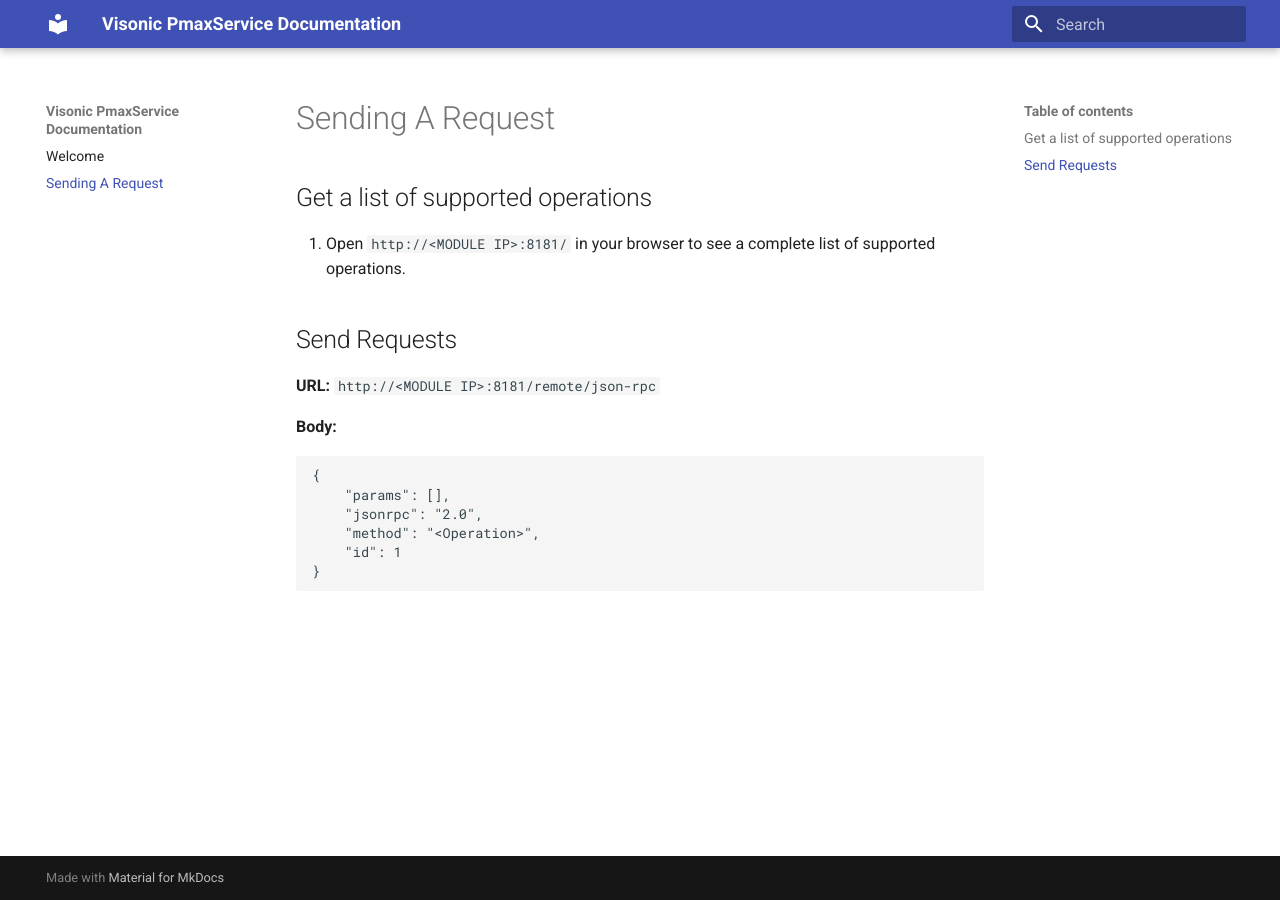
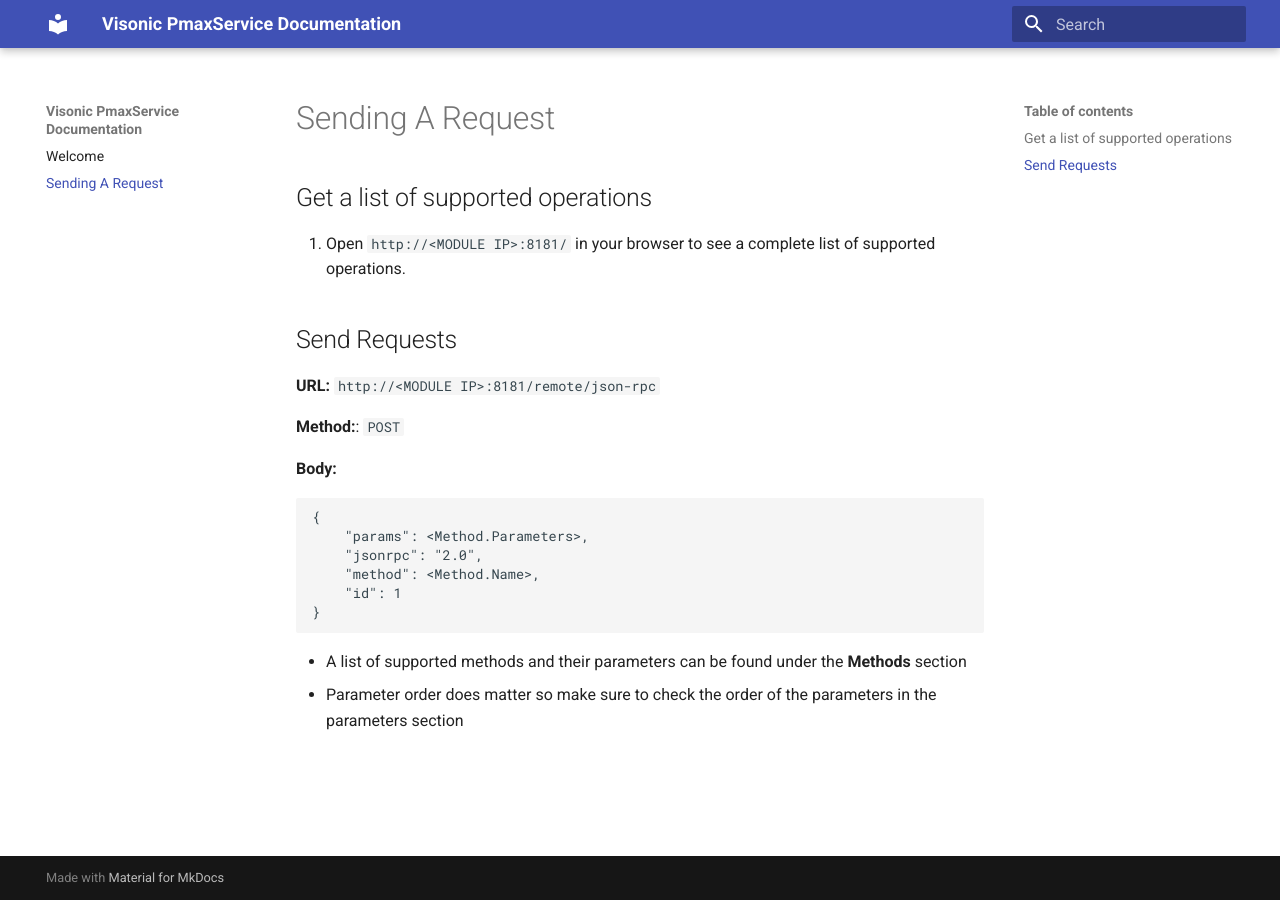
Before and after one commit to rexchoppers/visonic-pmaxservice-docs, an MkDocs documentation site: the page built from docs/sending-a-request.md, in a window 1280 px wide. Built offline with MkDocs 1.6.1 and Material for MkDocs 9.7.7, drawn with Linux system fonts in a browser that asks for light colours.

Commit message:
UPDATED Sending request page

````diff
--- a/docs/sending-a-request.md
+++ b/docs/sending-a-request.md
@@ -7,13 +7,18 @@
 
 **URL:** `http://<MODULE IP>:8181/remote/json-rpc`
 
+**Method:**: `POST`
+
 **Body:**
 
 ```json
 {
-    "params": [],
+    "params": <Method.Parameters>,
     "jsonrpc": "2.0",
-    "method": "<Operation>",
+    "method": <Method.Name>,
     "id": 1
 }
 ```
+
+- A list of supported methods and their parameters can be found under the **Methods** section
+- Parameter order does matter so make sure to check the order of the parameters in the parameters section
````
